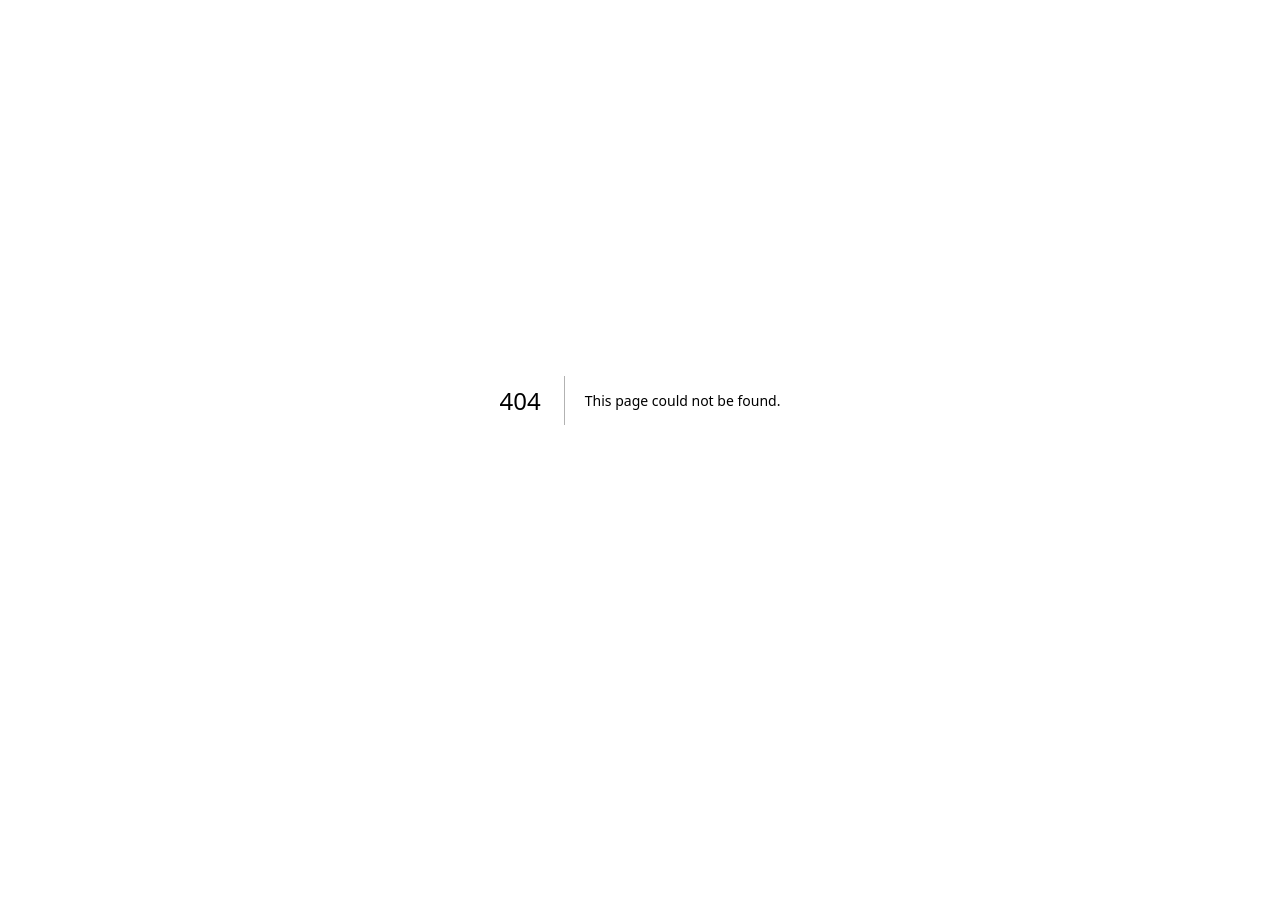
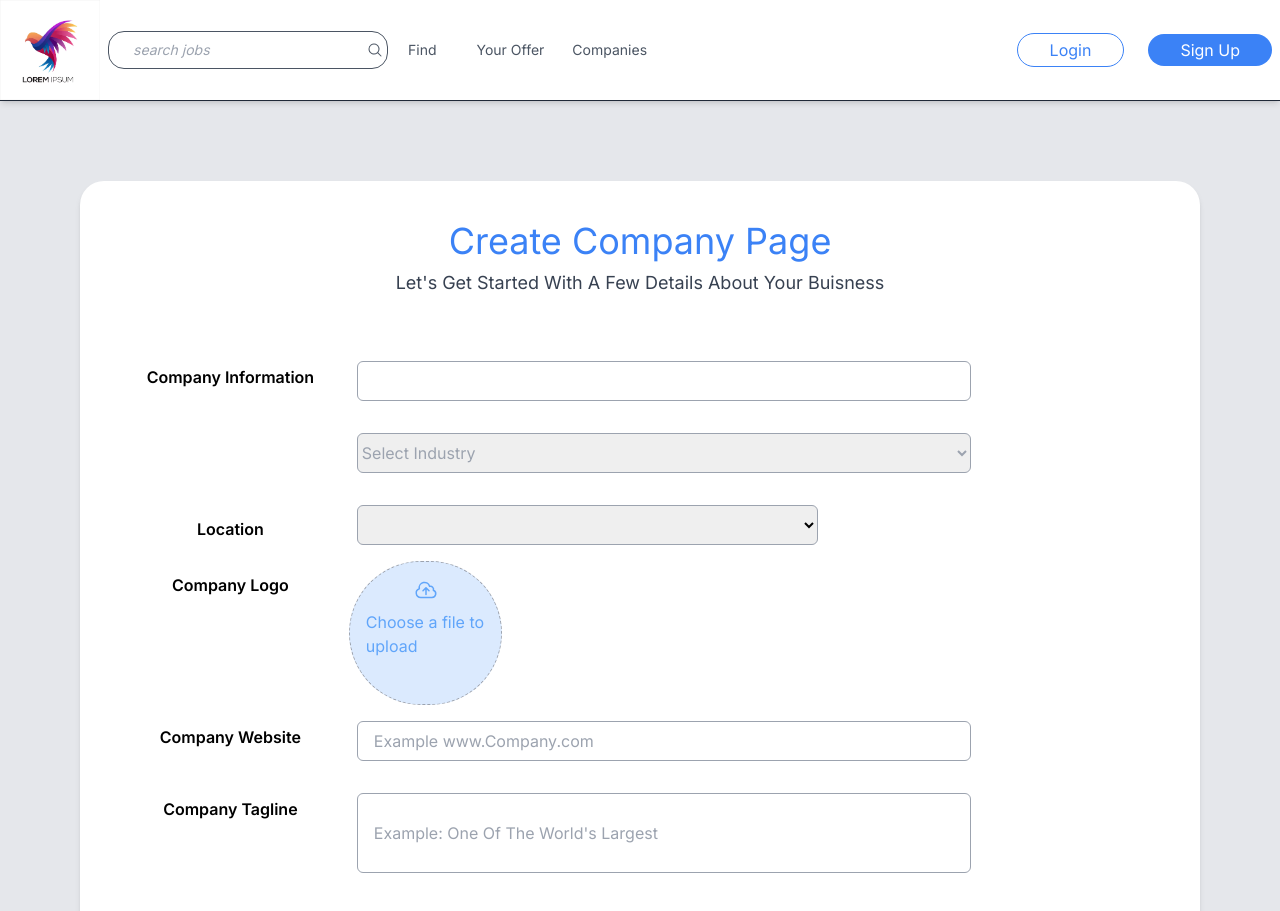
Before and after one commit to abdulqdaer-q/maz, a Next.js app: page /createcompany in a window 1280 px wide. Before the commit this address had no page. Shown: the top 911 px of the page. Before the commit the page ends 800 px from the top, so only its background shows below. Built offline with nearby package versions, Linux system fonts and the light colour scheme.

Commit message:
finished createcompany

```diff
--- /dev/null
+++ b/app/createcompany/page.tsx
@@ -0,0 +1,71 @@
+import Navbar from "@/components/Navbar";
+import CostumFileInput from "@/components/CostumFileInput";
+function page() {
+  return (
+    <div className="bg-gray-200 pb-6">
+      <Navbar />
+      <main className="bg-white h-full m-20 rounded-3xl pt-4 shadow-md pb-24 px-12">
+        <h2 className="text-blue-500 text-4xl text-center mt-6">
+          Create Company Page
+        </h2>
+        <h1 className="text-lg text-gray-700 text-center  mt-2 mb-12">
+          Let&apos;s Get Started With A Few Details About Your Buisness
+        </h1>
+        <form action="">
+          <div className="grid grid-cols-5">
+            <div className="col-span-1">
+              <label className="flex w-full my-5 justify-center font-semibold">
+                Company Information
+              </label>
+              <label className="flex w-full mb-5 justify-center mt-32 font-semibold">
+                Location
+              </label>
+              <label className="flex w-full my-5 justify-center mt-8 font-semibold">
+                Company Logo
+              </label>
+              <label className="flex w-full mt-32 justify-center font-semibold">
+                Company Website
+              </label>
+              <label className="flex w-full mt-12 justify-center font-semibold">
+                Company Tagline
+              </label>
+            </div>
+            <div className="col-span-3 col-start-2">
+              <input
+                type="text"
+                className="h-10 rounded-md border border-gray-400 ml-6 w-full my-4"
+              />
+              <select className="h-10 rounded-md border border-gray-400 ml-6 w-full my-4 text-gray-400">
+                <option value="" disabled selected hidden className="">
+                  Select Industry
+                </option>
+              </select>
+              <select className="h-10 rounded-md border border-gray-400 ml-6 w-3/4 my-4 "></select>
+              <CostumFileInput
+                first="p-4 h-36 w-1/4 flex flex-col items-center gap-2 bg-blue-100 text-blue-400 rounded-full cursor-pointer border border-dashed mx-4 border-gray-400"
+                second="p-4 mt-4 bg-blue-100 overflow-hidden text-ellipsis "
+              />
+              <input
+                placeholder="Example www.Company.com"
+                type="text"
+                className="h-10 rounded-md border border-gray-400 ml-6 w-full my-4 pl-4"
+              />
+              <input
+                placeholder="Example: One Of The World's Largest"
+                type="text"
+                className="h-20 rounded-md border border-gray-400 ml-6 w-full my-4 pl-4"
+              />
+            </div>
+            <div className="col-span-1 col-start-5 row-end-4 pr-6">
+              <button className="w-full bg-blue-600 h-12 mb-20 text-white text-sm col-span-2 col-start-2 rounded-lg mt-6">
+                Create Company Page
+              </button>
+            </div>
+          </div>
+        </form>
+      </main>
+    </div>
+  );
+}
+
+export default page;
--- a/app/signup/page.tsx
+++ b/app/signup/page.tsx
@@ -4,7 +4,7 @@ function page() {
   return (
     <div className="bg-gray-200 pb-6">
       <Navbar />
-      <main className="bg-white h-full m-20 rounded-3xl pt-4 ">
+      <main className="bg-white h-full m-20 rounded-3xl pt-4 shadow-md">
         <h2 className="text-blue-500 text-4xl text-start ml-10">Signup</h2>
         <h1 className="text-sm text-gray-700 text-start  mt-2 ml-10">
           Enter your information to be able to post on our website.
@@ -59,7 +59,10 @@ function page() {
                 type="text"
                 className="h-10 rounded-md border border-black ml-6"
               />
-              <CostumFileInput />
+              <CostumFileInput
+                first="p-4 h-28 flex flex-col items-center gap-2 bg-blue-100 text-blue-400 rounded-lg cursor-pointer border border-dashed mx-4 border-gray-600"
+                second="p-4 mt-4 bg-blue-100 overflow-hidden text-ellipsis "
+              />
             </div>
           </div>
 
@@ -100,7 +103,10 @@ function page() {
                 className="h-10 rounded-md border border-black ml-6"
               />
 
-              <CostumFileInput />
+              <CostumFileInput
+                first="p-4 h-28 flex flex-col items-center gap-2 bg-blue-100 text-blue-400 rounded-lg cursor-pointer border border-dashed mx-4 border-gray-600"
+                second="p-4 mt-4 bg-blue-100 overflow-hidden text-ellipsis "
+              />
             </div>
 
             <p className="col-span-2 col-start-2 mt-4">
--- a/components/CostumFileInput.tsx
+++ b/components/CostumFileInput.tsx
@@ -1,7 +1,8 @@
 "use client";
 import React, { useRef, useState } from "react";
 import { CloudArrowUpIcon } from "@heroicons/react/24/outline";
-const CustomFileInput = () => {
+type style = { first: string; second: string };
+const CustomFileInput = ({ first, second }: style) => {
   const ref = useRef<HTMLInputElement>(null);
 
   const [selectedFiles, setSelectedFiles] = useState<File[]>([]);
@@ -16,10 +17,7 @@ const CustomFileInput = () => {
   };
   return (
     <div>
-      <div
-        onClick={handleClick}
-        className="p-4 h-28 flex flex-col items-center gap-2 bg-blue-100 text-blue-400 rounded-lg cursor-pointer border border-dashed mx-4 border-gray-600"
-      >
+      <div onClick={handleClick} className={first}>
         <CloudArrowUpIcon className="w-6 h-6" />
         <span>Choose a file to upload</span>
         <input
@@ -31,7 +29,7 @@ const CustomFileInput = () => {
       </div>
 
       {!!selectedFiles.length && (
-        <div className="p-4 mt-4 bg-blue-100 overflow-hidden text-ellipsis ">
+        <div className={second}>
           <p>Selected Files:</p>
           {selectedFiles.map((file, i) => {
             return (
```
